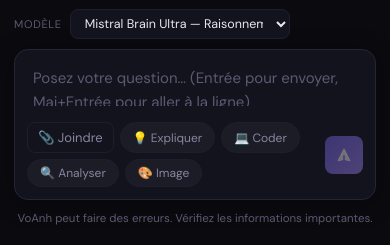
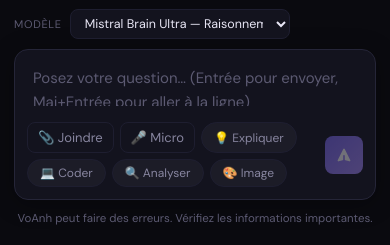
Before and after one commit to bajastz-cyber/madame-claude, a PHP site: page / in a window 390 px wide. Shown: the part 915-1160 px from the top of the page. Run offline with PHP 8.4, Linux system fonts and the light colour scheme.

Commit message:
Add microphone button to input actions

```diff
--- a/index.php
+++ b/index.php
@@ -276,6 +276,7 @@
 <div class="input-actions">
 <div class="quick-btns">
 <button class="upload-btn" onclick="document.getElementById('file-input').click()">📎 Joindre</button>
+<button class="upload-btn" id="mic-btn" onclick="toggleMic()" title="Parler">🎤 Micro</button>
 <button class="quick-btn" onclick="setPrompt('Explique en détail : ')">💡 Expliquer</button>
 <button class="quick-btn" onclick="setPrompt('Génère le code pour : ')">💻 Coder</button>
 <button class="quick-btn" onclick="setPrompt('Analyse ce texte : ')">🔍 Analyser</button>
```
